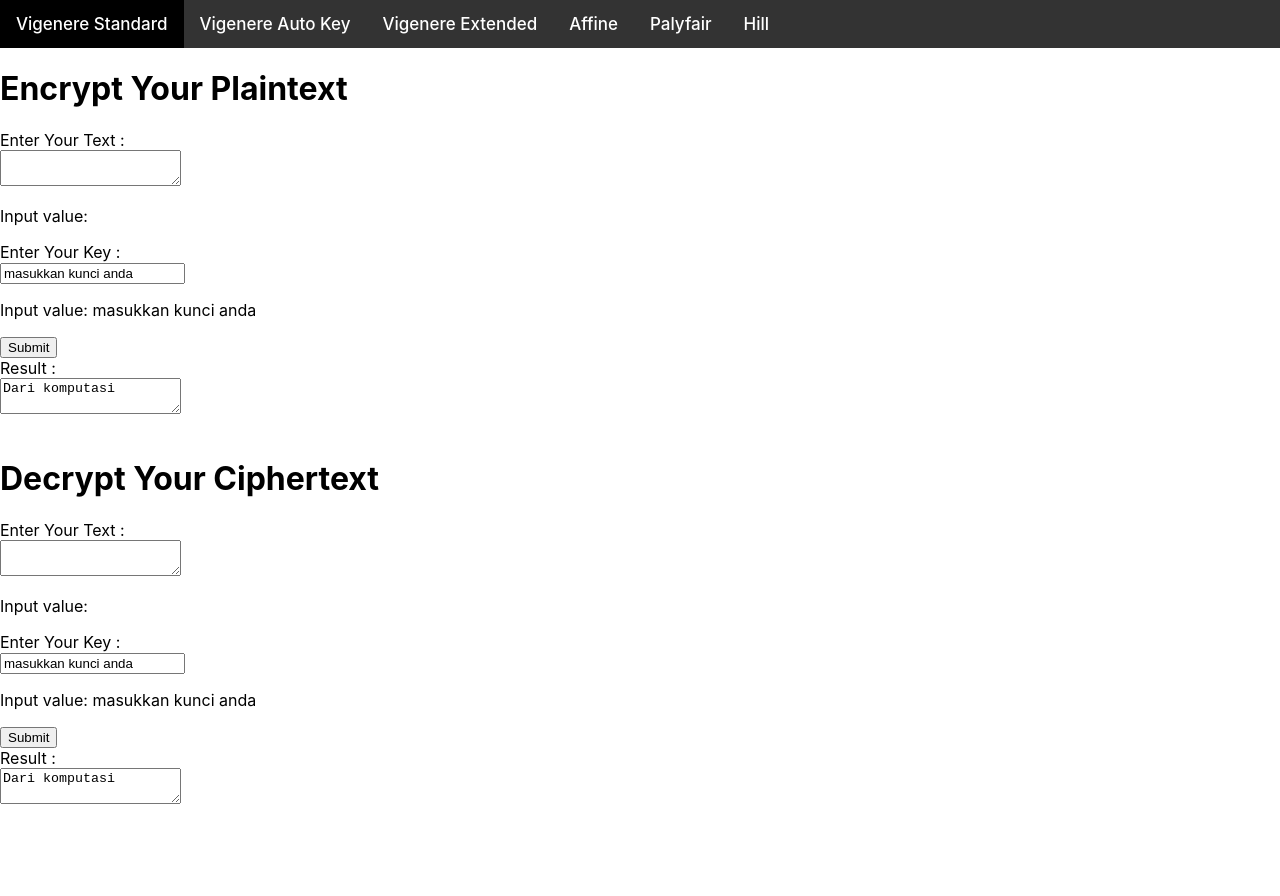
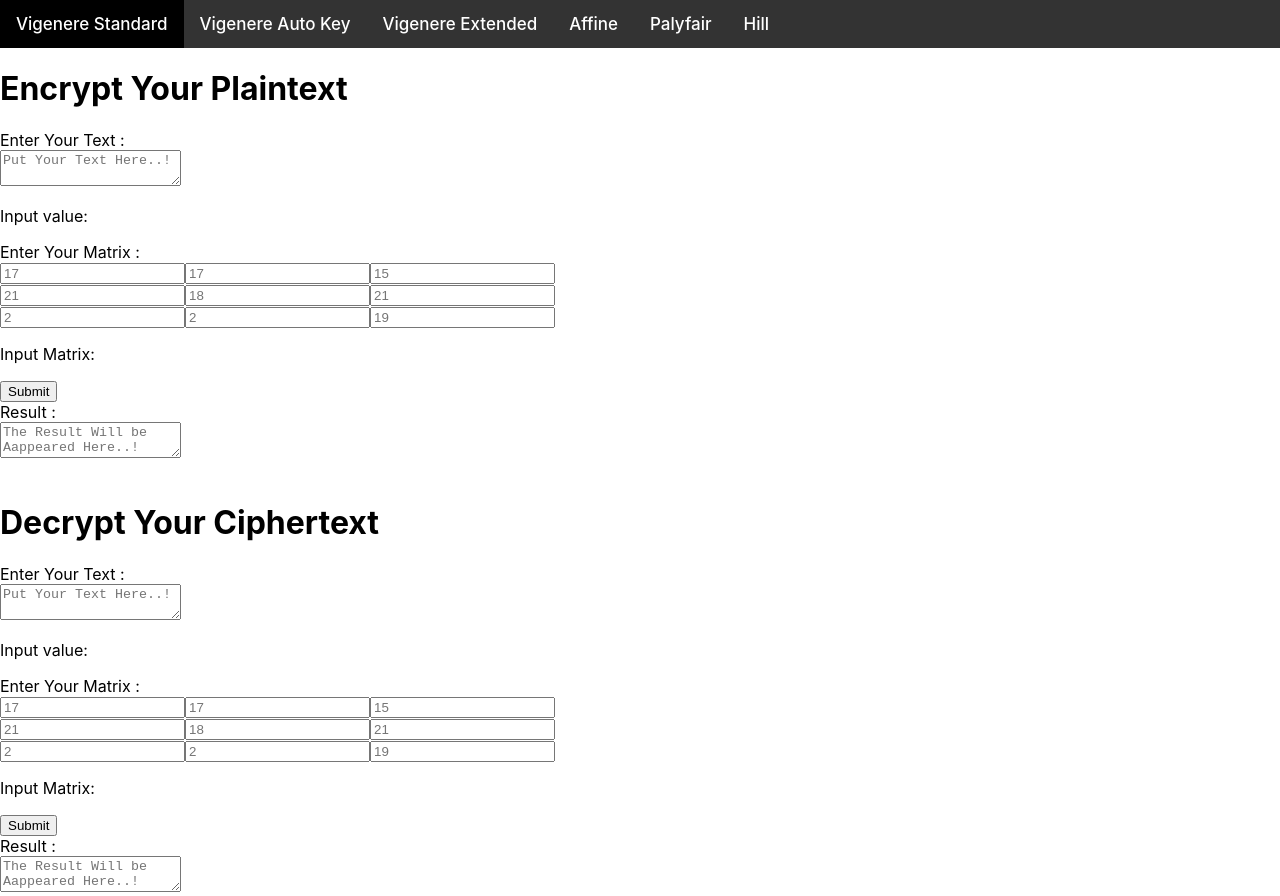
Before and after one commit to Amike31/Cipher_Machine, a React (Create React App) app in the folder cipher/: page / in a window 1280 px wide. Before the commit the page ends 808 px from the top, so only its background shows below. Built offline with nearby package versions, Linux system fonts and the light colour scheme.

Commit message:
Add placeholder

```diff
--- a/cipher/src/App.js
+++ b/cipher/src/App.js
@@ -4,7 +4,7 @@ import Navbar from './components/Navbar';
 import {InputString, InputFormula, InputMatrix} from './components/InputKey';
 
 function App() {
-  var name = 'Vigenere Standard';
+  var name = 'Hill';
   var inputType;
   if (name==='Hill') {
     inputType = 'matrix';
@@ -42,8 +42,7 @@ function GetInput(props) {
 
   function handleSubmit(event) {
     event.preventDefault();
-    alert(`Masukkan Text: ${text}`);
-    // alert(`Input 2: ${key}`);
+    alert(`Masukkan Text: ${text} ${inputKey.key}`);
   }
 
   let inputKey;
@@ -61,7 +60,7 @@ function GetInput(props) {
     <div className="InputForm">
       <form onSubmit={handleSubmit}>
         <div className='text'>Enter Your Text :</div>
-        <textarea type="text" value={text} onChange={handleTextChange} />
+        <textarea type="text" value={text} onChange={handleTextChange} placeholder="Put Your Text Here..!" />
         <p>Input value: {text}</p>
         {inputKey}
         <button type="submit">Submit</button>
@@ -72,7 +71,7 @@ function GetInput(props) {
 
 function ShowResult(props) {
   let [result, setResult] = useState('');
-  result = "Dari komputasi";
+  result = "";
   function handleResultChange(event) {
     setResult(event.target.value);
   }
@@ -81,7 +80,7 @@ function ShowResult(props) {
     <div className="OutputForm">
       <div className='IOtext'>
         <div className='text'>Result :</div>
-        <textarea value={result}></textarea>
+        <textarea value={result} placeholder="The Result Will be Aappeared Here..!"></textarea>
       </div>
     </div>
   );
--- a/cipher/src/components/InputKey/index.js
+++ b/cipher/src/components/InputKey/index.js
@@ -2,7 +2,7 @@ import React, { useState } from 'react';
 import './InputKey.css';
 
 function InputString(props) {
-  const [key, setKey] = useState('masukkan kunci anda');
+  const [key, setKey] = useState();
   function handleKeyChange(event) {
     setKey(event.target.value);
   }
@@ -10,21 +10,21 @@ function InputString(props) {
   return (
     <div className='Key'>
       <div className='text'>Enter Your Key :</div>
-      <input type="text" value={key} onChange={handleKeyChange} />
+      <input type="text" value={key} onChange={handleKeyChange} placeholder="Key can be a string.." />
       <p>Input value: {key}</p>
     </div>
   );
 }
 
 function InputFormula(props) {
-  const [formula1, setFormula1] = useState(3);
-  const [formula2, setFormula2] = useState(1);
+  const [formula1, setFormula1] = useState();
+  const [formula2, setFormula2] = useState();
 
   function handleFormula1Change(event){
-    setFormula1(event.target.value);
+    setFormula1(+event.target.value);
   }
   function handleFormula2Change(event){
-    setFormula2(event.target.value);
+    setFormula2(+event.target.value);
   }
   let mid = ` X + `;
 
@@ -32,9 +32,9 @@ function InputFormula(props) {
     <div className='Key'>
       <label>
           Enter Your Key Formula:
-          <input type="text" value={formula1} onChange={handleFormula1Change} />
+          <input type="text" value={formula1} onChange={handleFormula1Change} placeholder="3" />
           {mid}
-          <input type="text" value={formula2} onChange={handleFormula2Change} />
+          <input type="text" value={formula2} onChange={handleFormula2Change} placeholder="1" />
       </label>
       <p>Input value: {formula1}X + {formula2}</p>
     </div>
@@ -42,43 +42,43 @@ function InputFormula(props) {
 }
 
 function InputMatrix(props) {
-  const [el1, setEl1] = useState(17);
-  const [el2, setEl2] = useState(17);
-  const [el3, setEl3] = useState(5);
-  const [el4, setEl4] = useState(21);
-  const [el5, setEl5] = useState(18);
-  const [el6, setEl6] = useState(21);
-  const [el7, setEl7] = useState(2);
-  const [el8, setEl8] = useState(19);
-  const [el9, setEl9] = useState(2);
+  const [el1, setEl1] = useState();
+  const [el2, setEl2] = useState();
+  const [el3, setEl3] = useState();
+  const [el4, setEl4] = useState();
+  const [el5, setEl5] = useState();
+  const [el6, setEl6] = useState();
+  const [el7, setEl7] = useState();
+  const [el8, setEl8] = useState();
+  const [el9, setEl9] = useState();
 
-  function handleEl1Change(event) {setEl1(event.target.value);}
-  function handleEl2Change(event) {setEl2(event.target.value);}
-  function handleEl3Change(event) {setEl3(event.target.value);}
-  function handleEl4Change(event) {setEl4(event.target.value);}
-  function handleEl5Change(event) {setEl5(event.target.value);}
-  function handleEl6Change(event) {setEl6(event.target.value);}
-  function handleEl7Change(event) {setEl7(event.target.value);}
-  function handleEl8Change(event) {setEl8(event.target.value);}
-  function handleEl9Change(event) {setEl9(event.target.value);}
+  function handleEl1Change(event) {setEl1(+event.target.value);}
+  function handleEl2Change(event) {setEl2(+event.target.value);}
+  function handleEl3Change(event) {setEl3(+event.target.value);}
+  function handleEl4Change(event) {setEl4(+event.target.value);}
+  function handleEl5Change(event) {setEl5(+event.target.value);}
+  function handleEl6Change(event) {setEl6(+event.target.value);}
+  function handleEl7Change(event) {setEl7(+event.target.value);}
+  function handleEl8Change(event) {setEl8(+event.target.value);}
+  function handleEl9Change(event) {setEl9(+event.target.value);}
 
   return (
     <div className='Key'>
       <div className='text'> Enter Your Matrix :</div>
       <div className='matrixRow'>
-        <input type="text" value={el1} onChange={handleEl1Change} />
-        <input type="text" value={el2} onChange={handleEl2Change} />
-        <input type="text" value={el3} onChange={handleEl3Change} />
+        <input type="text" value={el1} onChange={handleEl1Change} placeholder="17" />
+        <input type="text" value={el2} onChange={handleEl2Change} placeholder="17" />
+        <input type="text" value={el3} onChange={handleEl3Change} placeholder="15" />
       </div>
       <div className='matrixRow'>
-        <input type="text" value={el4} onChange={handleEl4Change} />
-        <input type="text" value={el5} onChange={handleEl5Change} />
-        <input type="text" value={el6} onChange={handleEl6Change} />
+        <input type="text" value={el4} onChange={handleEl4Change} placeholder="21" />
+        <input type="text" value={el5} onChange={handleEl5Change} placeholder="18" />
+        <input type="text" value={el6} onChange={handleEl6Change} placeholder="21" />
       </div>
       <div className='matrixRow'>
-        <input type="text" value={el7} onChange={handleEl7Change} />
-        <input type="text" value={el8} onChange={handleEl8Change} />
-        <input type="text" value={el9} onChange={handleEl9Change} />
+        <input type="text" value={el7} onChange={handleEl7Change} placeholder="2" />
+        <input type="text" value={el8} onChange={handleEl8Change} placeholder="2" />
+        <input type="text" value={el9} onChange={handleEl9Change} placeholder="19" />
       </div>
       <p>Input Matrix:</p>
       <p>{el1} {el2} {el3}</p>
```
